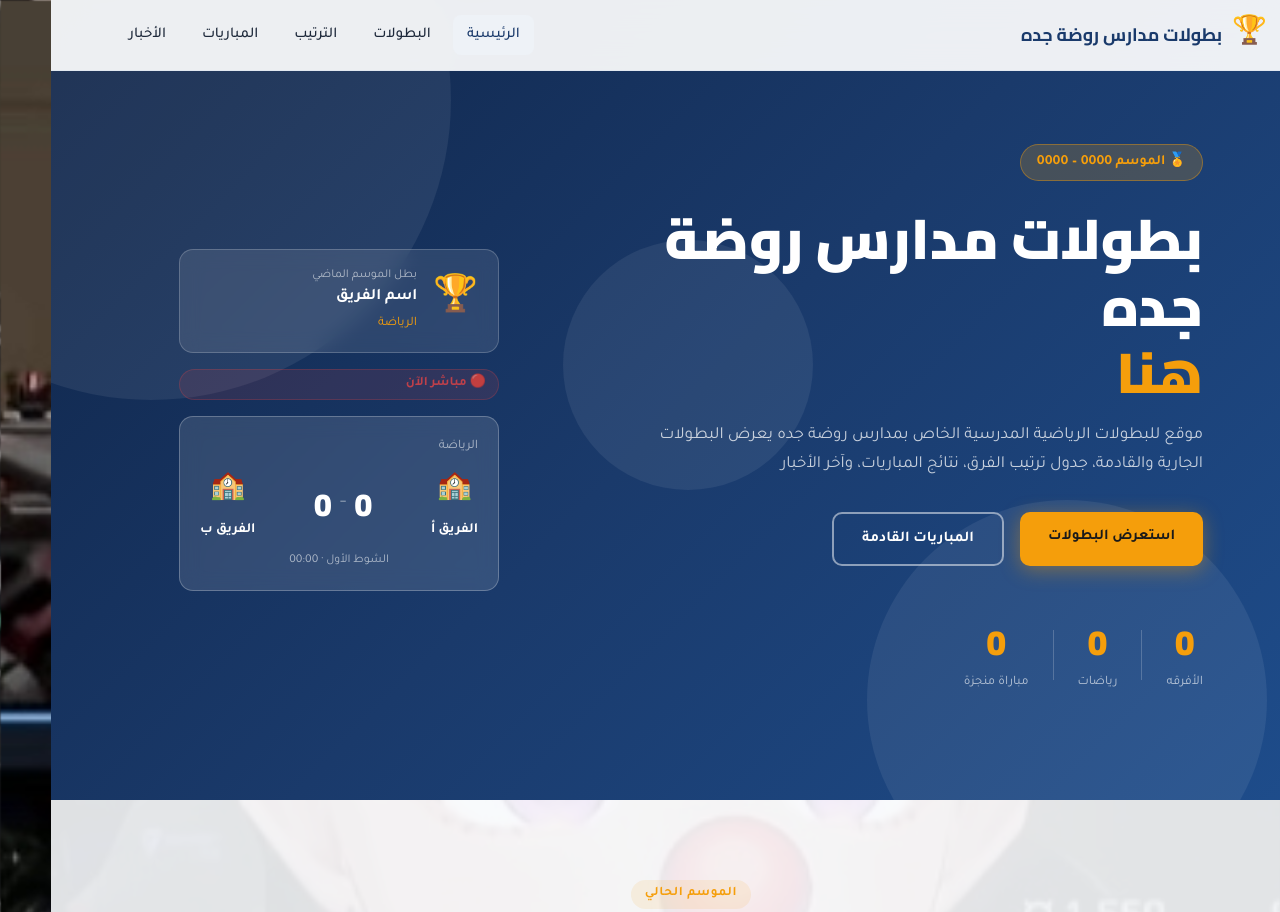
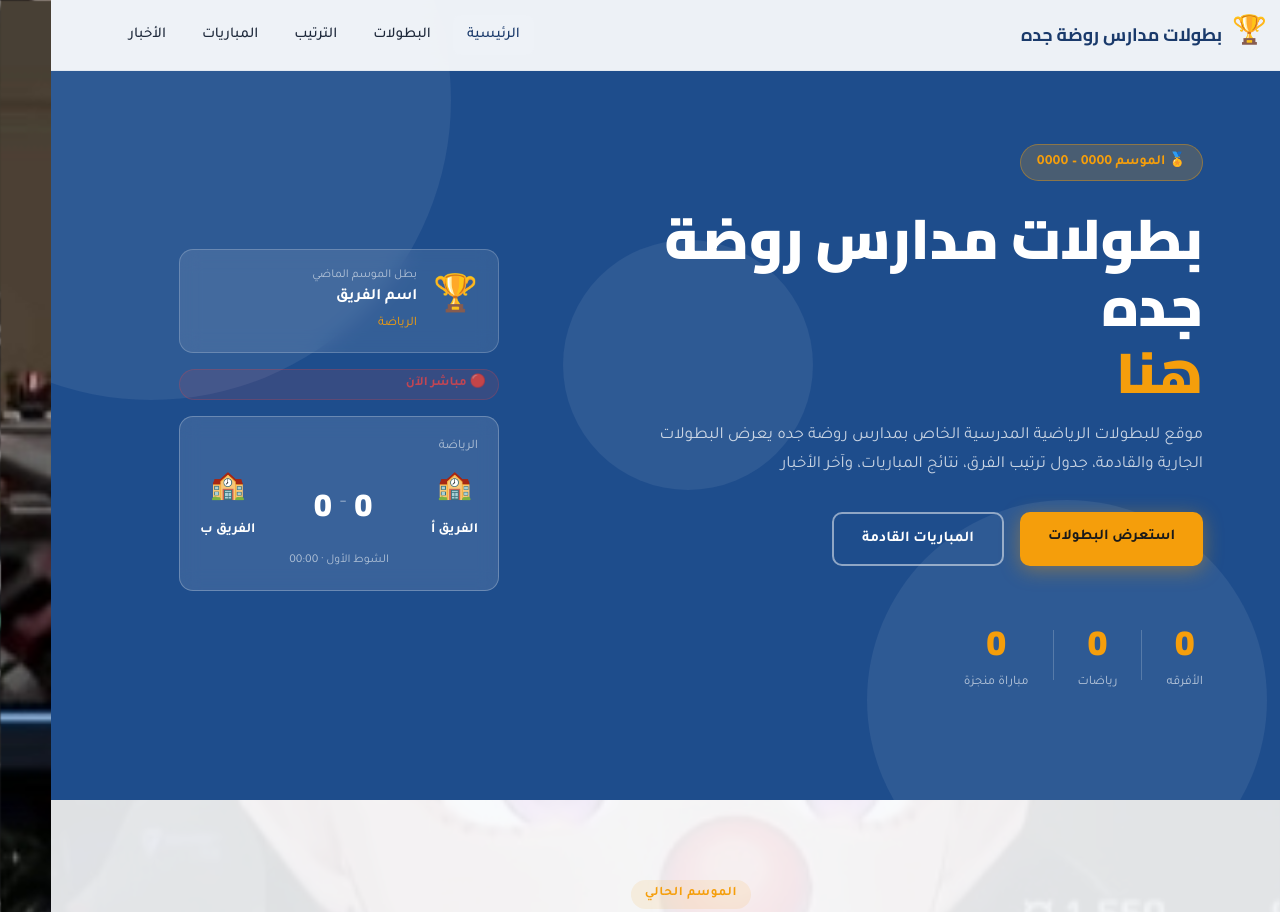
Before and after one commit to Ahmed-Daggas/-, a plain HTML site: page index.html in a window 1280 px wide. Shown: the top 912 px of the page. Drawn offline with Linux system fonts and the light colour scheme.

Commit message:
Update hero-bg.css

```diff
--- a/hero-bg.css
+++ b/hero-bg.css
@@ -9,7 +9,7 @@ body {
 
 /* الهيرو يحتفظ بتدرجه الأصلي */
 .hero {
-  background: linear-gradient(135deg, #0f2447 0%, #1a3a6b 50%, #1e4d8c 100%);
+  background: linear-gradient(135deg, #0f2447 0%, #1a3a6b 0%, #1e4d8c 0%);
 }
 
 /* باقي الأقسام — طبقة شفافة فوق الصورة */
```
